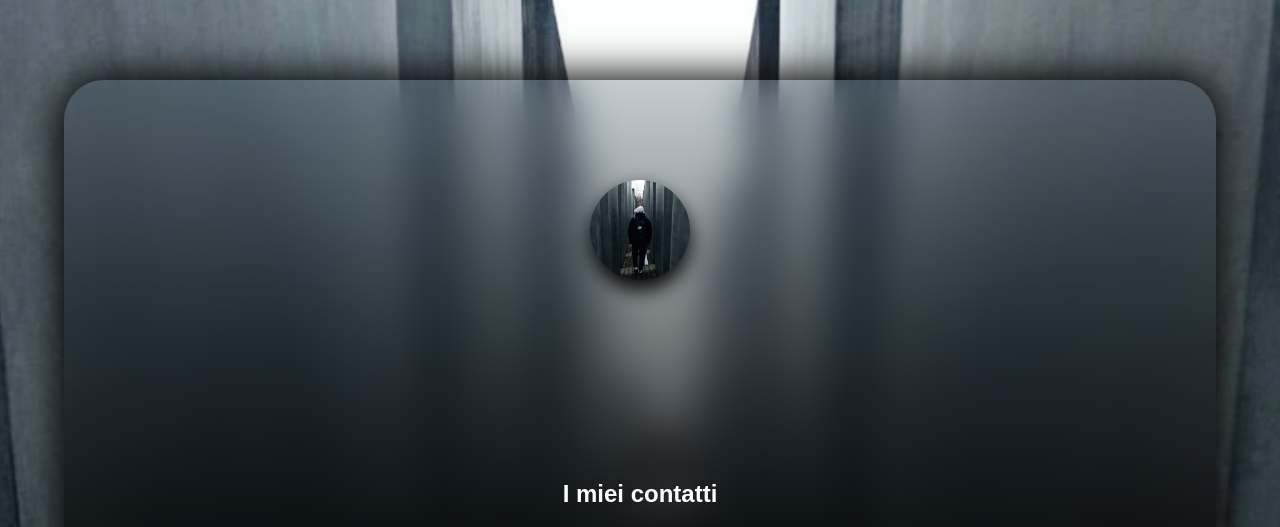
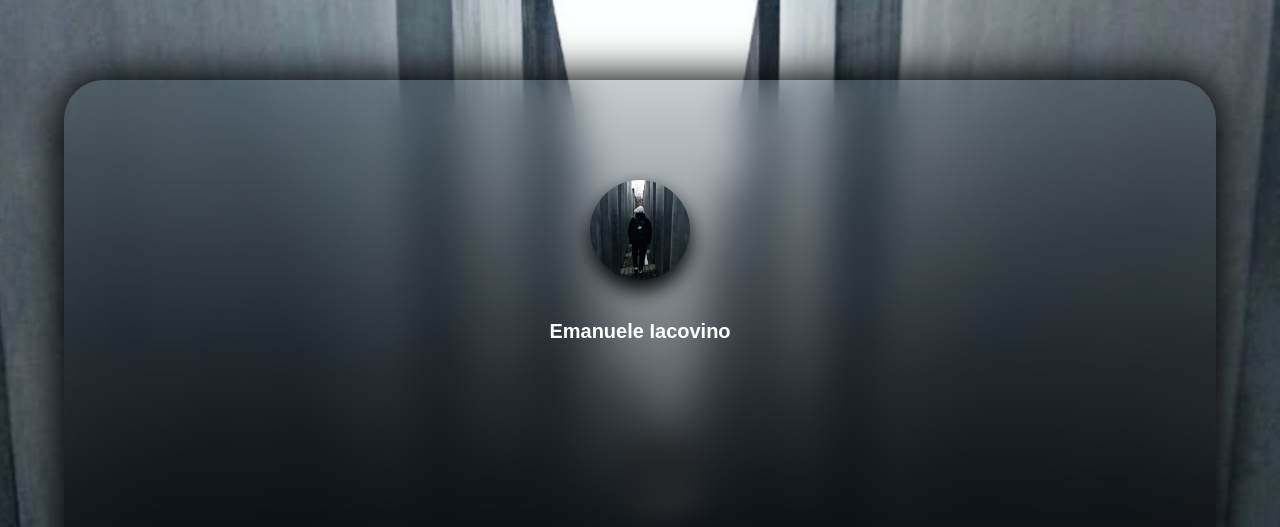
Before and after one commit to Ema-Iaco07/sito-contatti, a plain HTML site: page index.html in a window 1280 px wide. Shown: the top 527 px of the page. Drawn offline with Linux system fonts and the light colour scheme.

Commit message:
index.html

```diff
--- a/index.html
+++ b/index.html
@@ -15,6 +15,7 @@
             <label for="click">
                     <div class="foto-profilo"></div>
             </label>
+            <h1 class="nome">Emanuele Iacovino</h1>
             <h2 class="sottotitolo">I miei contatti</h2>
         </div>
         <div class="contatti">
```
